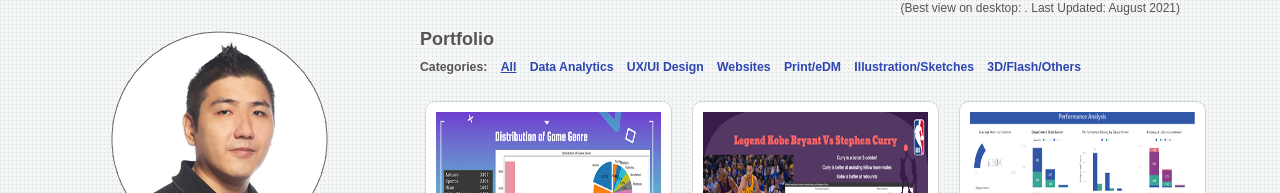
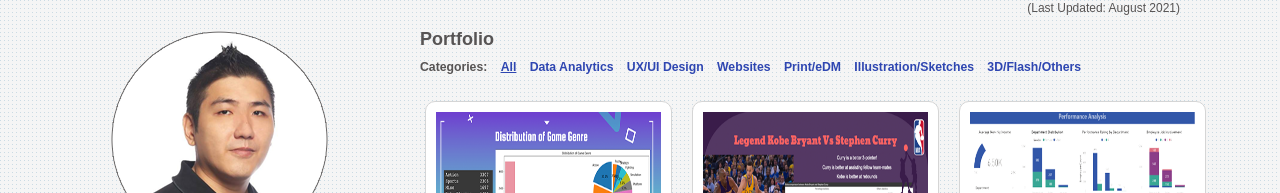
Before and after one commit to jaedenng/jaedenng.github.io, a Jekyll site: the page folio/index.html, which Jekyll copies as it is, in a window 1280 px wide and 900 px high. Shown: the top 193 px of the window. Built offline with Jekyll 4.4.1, drawn with Linux system fonts in a browser that asks for light colours; nearby versions of some CDN libraries.

Commit message:
Add files via upload

```diff
--- a/folio/index.html
+++ b/folio/index.html
@@ -18,7 +18,7 @@
 
 <div class="wrapper">
 
-    <div class="top-info">(Best view on desktop: . Last Updated: August 2021)</div>
+    <div class="top-info">(Last Updated: August 2021)</div>
 
    	<div class="portfolio-content">
 
@@ -31,8 +31,8 @@
             <br><br>
             Some of my hobbies includes DIY stuffs, problem solving,  photography, gaming.
             <br><br>
-            <b>Connect with me:</b><br>
-            <div>
+            <div class="profile-connect">
+            <b class="hd-connect">Connect with me:</b><br>
             <a href="mailto:jaeden.ng@hotmail.com" title="jaeden.ng@hotmail.com"><img src="images/email-icon.png" alt="jaeden.ng@hotmail.com" width="50"></a>
             <a href="https://www.linkedin.com/in/jindeng/" target="_blank" title="www.linkedin.com/in/jindeng"><img src="images/linkedin-icon.png" alt="Linkedin" width="50"></a>
             </div>
```
